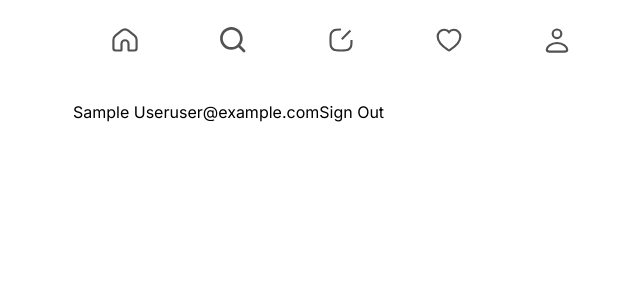
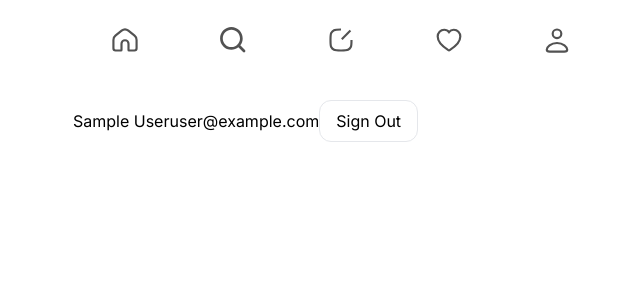
Before and after one commit to michaeleii/twitter-clone, a Next.js app: page /profile in a window 1280 px wide. Shown: the top 300 px of the page, without its empty margins (299-939 px from the left). Built offline with nearby package versions, Linux system fonts and the light colour scheme; no server answers; sample sign-in values are in the browser's storage.

Commit message:
Update signout button styling

```diff
--- a/src/app/profile/signout-button.tsx
+++ b/src/app/profile/signout-button.tsx
@@ -1,5 +1,9 @@
 "use client";
 
 export default function SignoutButton({ signOut }: { signOut: () => void }) {
-  return <button onClick={signOut}>Sign Out</button>;
+  return (
+    <button className="border rounded-xl px-4 py-2 disabled" onClick={signOut}>
+      Sign Out
+    </button>
+  );
 }
```
